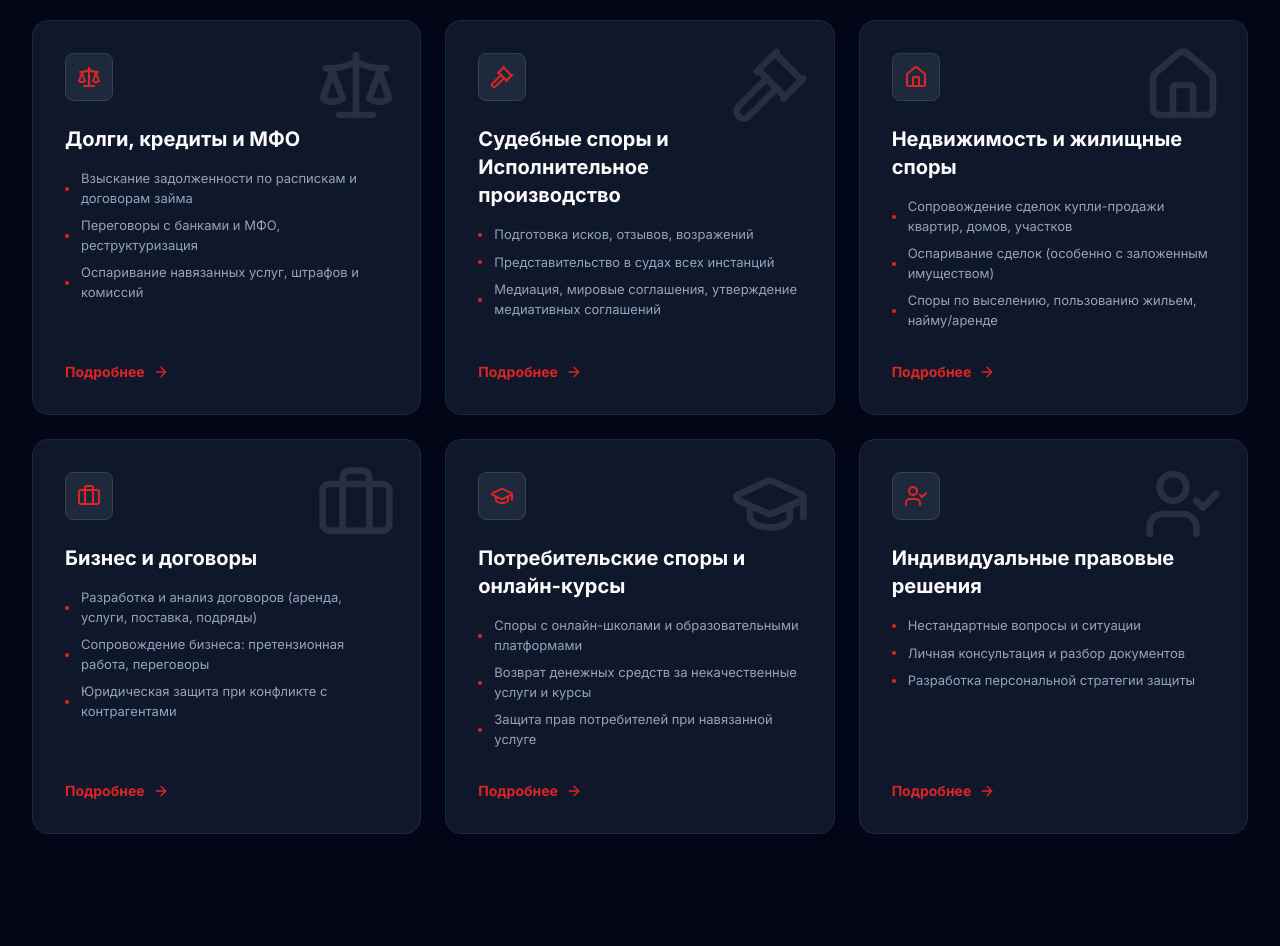
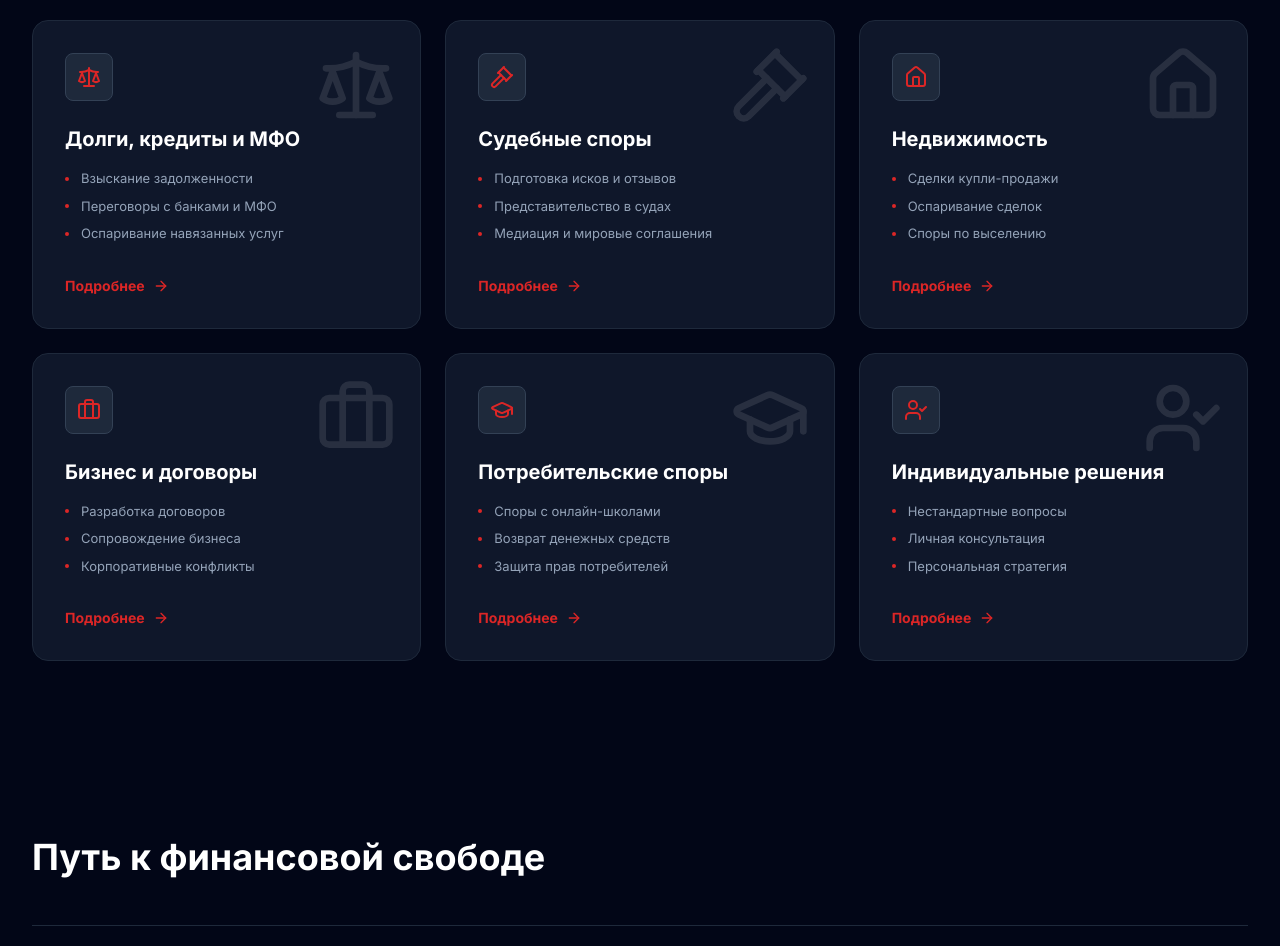
Before and after one commit to Alchinkaz/qaz-prime, a React (Vite) app: page / in a window 1280 px wide. Shown: the part 1660-2606 px from the top of the page. Built offline with nearby package versions, Linux system fonts and the light colour scheme.

Commit message:
content: simplify service titles and items as requested

```diff
--- a/constants.ts
+++ b/constants.ts
@@ -63,34 +63,31 @@ export const SERVICES: (ServiceItem & { icon: any })[] = [
     icon: Scale,
     description: "Профессиональная помощь в спорах с кредитными организациями. Мы знаем, как остановить давление коллекторов, оспорить незаконные штрафы и добиться реального списания долгов или комфортных условий выплаты.",
     items: [
-      "Взыскание задолженности по распискам и договорам займа",
-      "Переговоры с банками и МФО, реструктуризация",
-      "Оспаривание навязанных услуг, штрафов и комиссий",
-      "Юридическое сопровождение при передаче имущества в счет долга"
+      "Взыскание задолженности",
+      "Переговоры с банками и МФО",
+      "Оспаривание навязанных услуг"
     ]
   },
   {
     id: 2,
-    title: "Судебные споры и Исполнительное производство",
+    title: "Судебные споры",
     icon: Gavel,
     description: "Комплексное сопровождение ваших интересов в судах всех инстанций. От анализа ситуации и подготовки документов до контроля за фактическим исполнением решения судебными исполнителями.",
     items: [
-      "Подготовка исков, отзывов, возражений",
-      "Представительство в судах всех инстанций",
-      "Медиация, мировые соглашения, утверждение медиативных соглашений",
-      "Взаимодействие с ЧСИ, сопровождение исполнительного производства"
+      "Подготовка исков и отзывов",
+      "Представительство в судах",
+      "Медиация и мировые соглашения"
     ]
   },
   {
     id: 3,
-    title: "Недвижимость и жилищные споры",
+    title: "Недвижимость",
     icon: Home,
     description: "Защита ваших прав на жилье и коммерческие объекты. Мы обеспечим безопасность сделок, поможем защитить имущество от ареста и решим любые жилищные конфликты в правовом поле.",
     items: [
-      "Сопровождение сделок купли-продажи квартир, домов, участков",
-      "Оспаривание сделок (особенно с заложенным имуществом)",
-      "Споры по выселению, пользованию жильем, найму/аренде",
-      "Споры по коммунальным услугам, перепланировкам"
+      "Сделки купли-продажи",
+      "Оспаривание сделок",
+      "Споры по выселению"
     ]
   },
   {
@@ -99,32 +96,31 @@ export const SERVICES: (ServiceItem & { icon: any })[] = [
     icon: Briefcase,
     description: "Юридический фундамент для вашего бизнеса. Мы помогаем минимизировать риски в договорах, защищаем интересы в спорах с контрагентами и обеспечиваем правовую безопасность вашей деятельности.",
     items: [
-      "Разработка и анализ договоров (аренда, услуги, поставка, подряды)",
-      "Сопровождение бизнеса: претензионная работа, переговоры",
-      "Юридическая защита при конфликте с контрагентами",
-      "Сопровождение участия в госзакупках"
+      "Разработка договоров",
+      "Сопровождение бизнеса",
+      "Корпоративные конфликты"
     ]
   },
   {
     id: 5,
-    title: "Потребительские споры и онлайн-курсы",
+    title: "Потребительские споры",
     icon: GraduationCap,
     description: "Возврат денег за некачественные или неоказанные услуги. Специализируемся на спорах с онлайн-платформами, школами и инфобизнесом. Вернем ваши деньги законным путем.",
     items: [
-      "Споры с онлайн-школами и образовательными платформами",
-      "Возврат денежных средств за некачественные услуги и курсы",
-      "Защита прав потребителей при навязанной услуге"
+      "Споры с онлайн-школами",
+      "Возврат денежных средств",
+      "Защита прав потребителей"
     ]
   },
   {
     id: 6,
-    title: "Индивидуальные правовые решения",
+    title: "Индивидуальные решения",
     icon: UserCheck,
     description: "Юриспруденция — это всегда индивидуальный подход. Если ваша проблема нестандартна или требует деликатного подхода, мы разработаем персональную стратегию защиты специально для вас.",
     items: [
-      "Нестандартные вопросы и ситуации",
-      "Личная консультация и разбор документов",
-      "Разработка персональной стратегии защиты"
+      "Нестандартные вопросы",
+      "Личная консультация",
+      "Персональная стратегия"
     ]
   }
 ];
```
